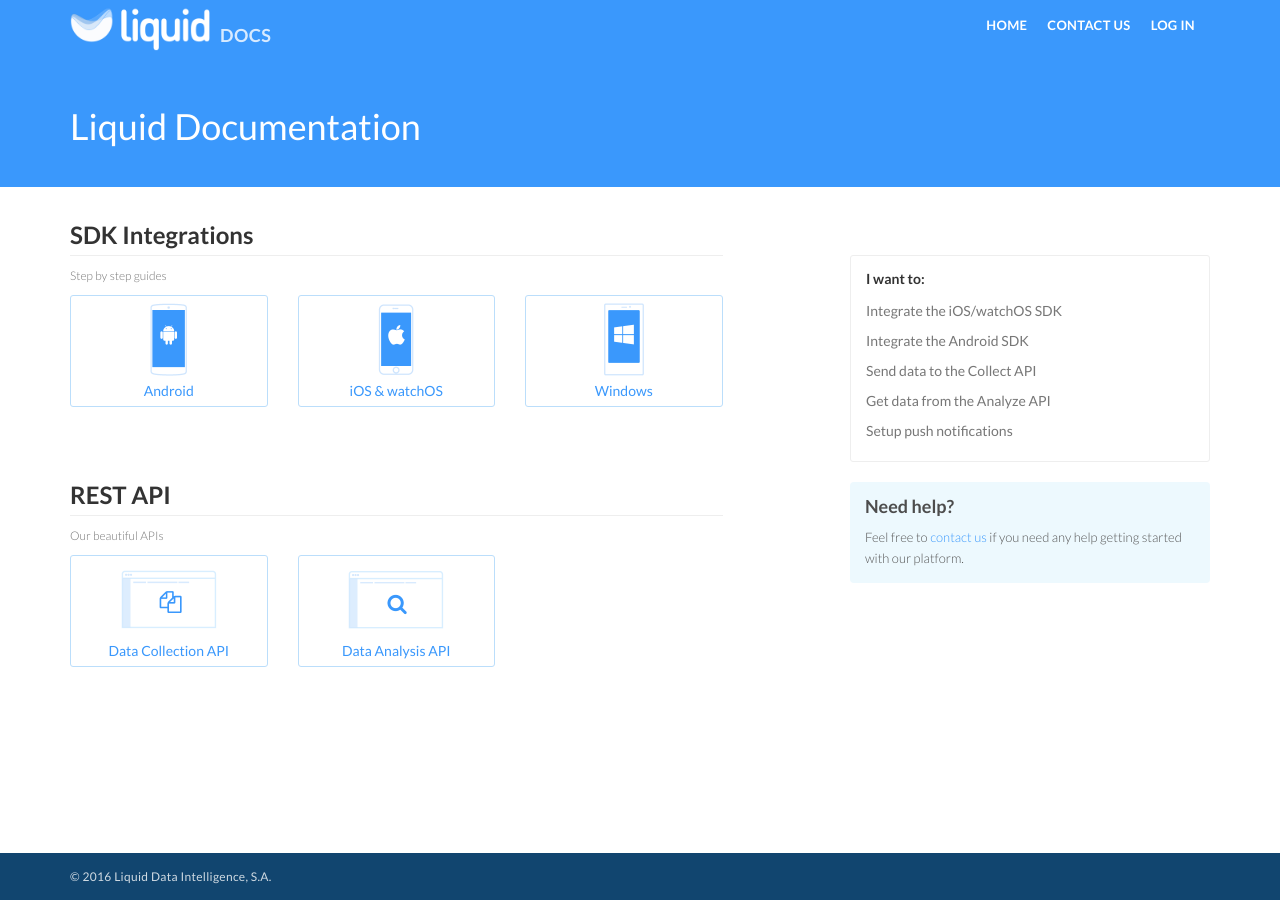
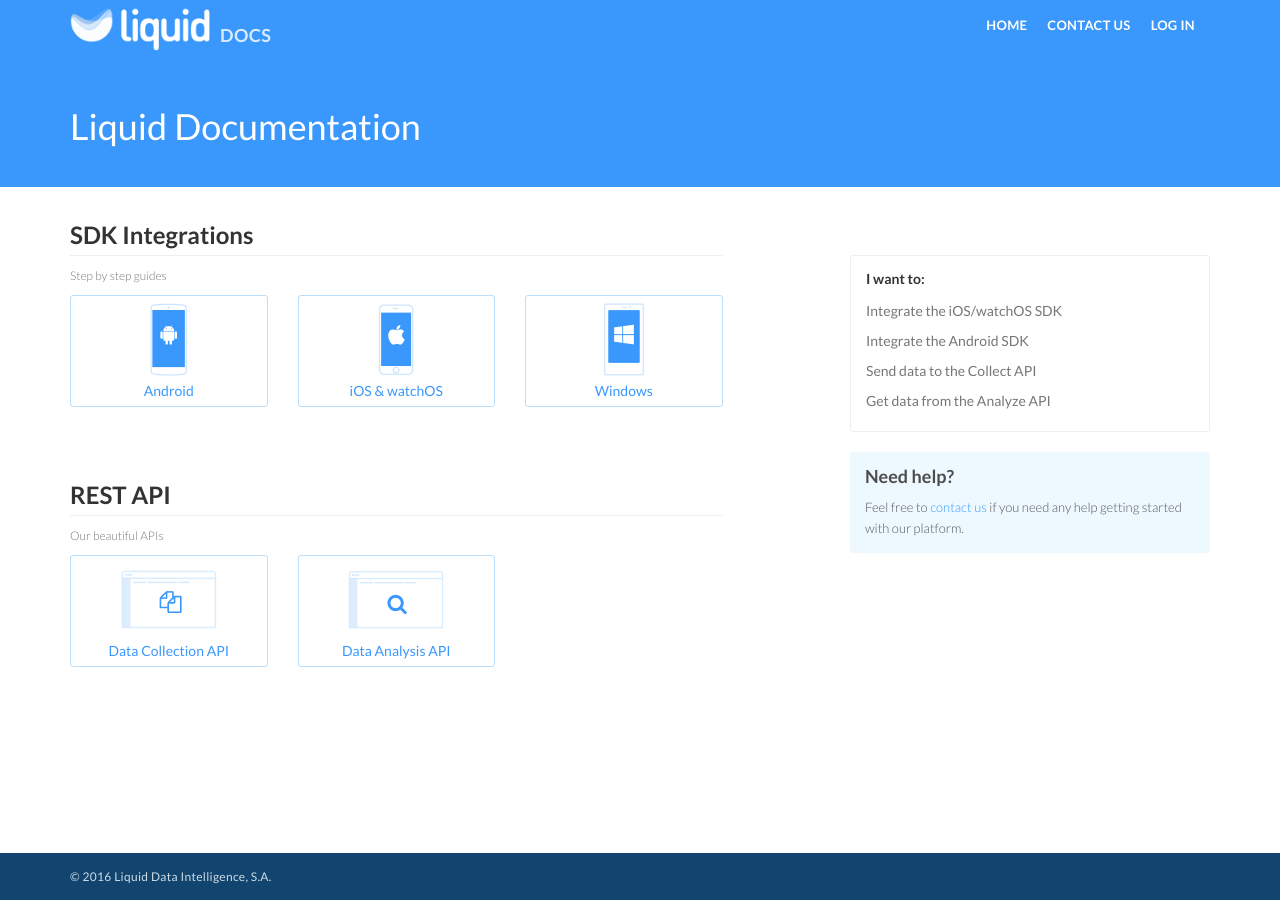
Before and after one commit to lqd-io/documentation, a Jekyll site: the page built from index.html, in a window 1280 px wide. Built offline with Jekyll 4.4.1, drawn with Linux system fonts in a browser that asks for light colours; nearby versions of some CDN libraries.

Commit message:
Removes old pushes link on index page.

```diff
--- a/_includes/head.html
+++ b/_includes/head.html
@@ -10,6 +10,7 @@
 <meta property='og:type' content='website'/>
 <meta property='og:image' content='https://lqd-io.s3.amazonaws.com/public/assets/onliquid_og%402x.png'/>
 <meta property='og:description' content='Documentation on using Liquid with your app. Integrate Liquid SDK for iOS, Android or Windows.'/>
+<meta property='og:url' content='{{ site.github.url }}'/>
 
 <meta name='twitter:card' content='summary'/>
 <meta name='twitter:site' content='{{ site.github.url }}'/>
--- a/index.html
+++ b/index.html
@@ -63,7 +63,6 @@
         <li><a href='{{ site.github.url }}/android/2.0/'>Integrate the Android SDK</a></li>
         <li><a href='{{ site.github.url }}/api/collect/'>Send data to the Collect API</a></li>
         <li><a href='{{ site.github.url }}/api/analyze/'>Get data from the Analyze API</a></li>
-        <li><a href='{{ site.github.url }}/dashboard/push-notifications/'>Setup push notifications</a></li>
       </ul>
     </nav>
     <div class='alert alert-info alert-simple well-md'>
```
